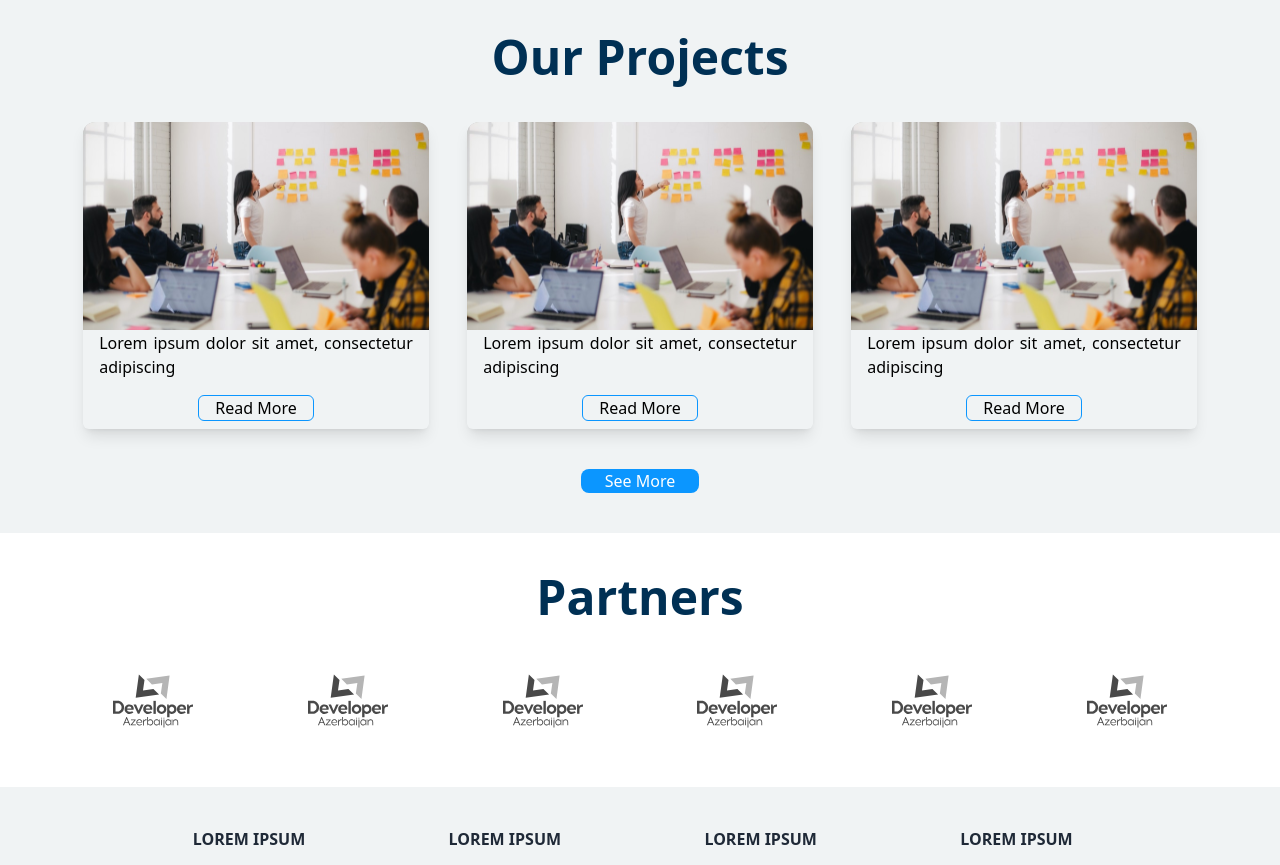
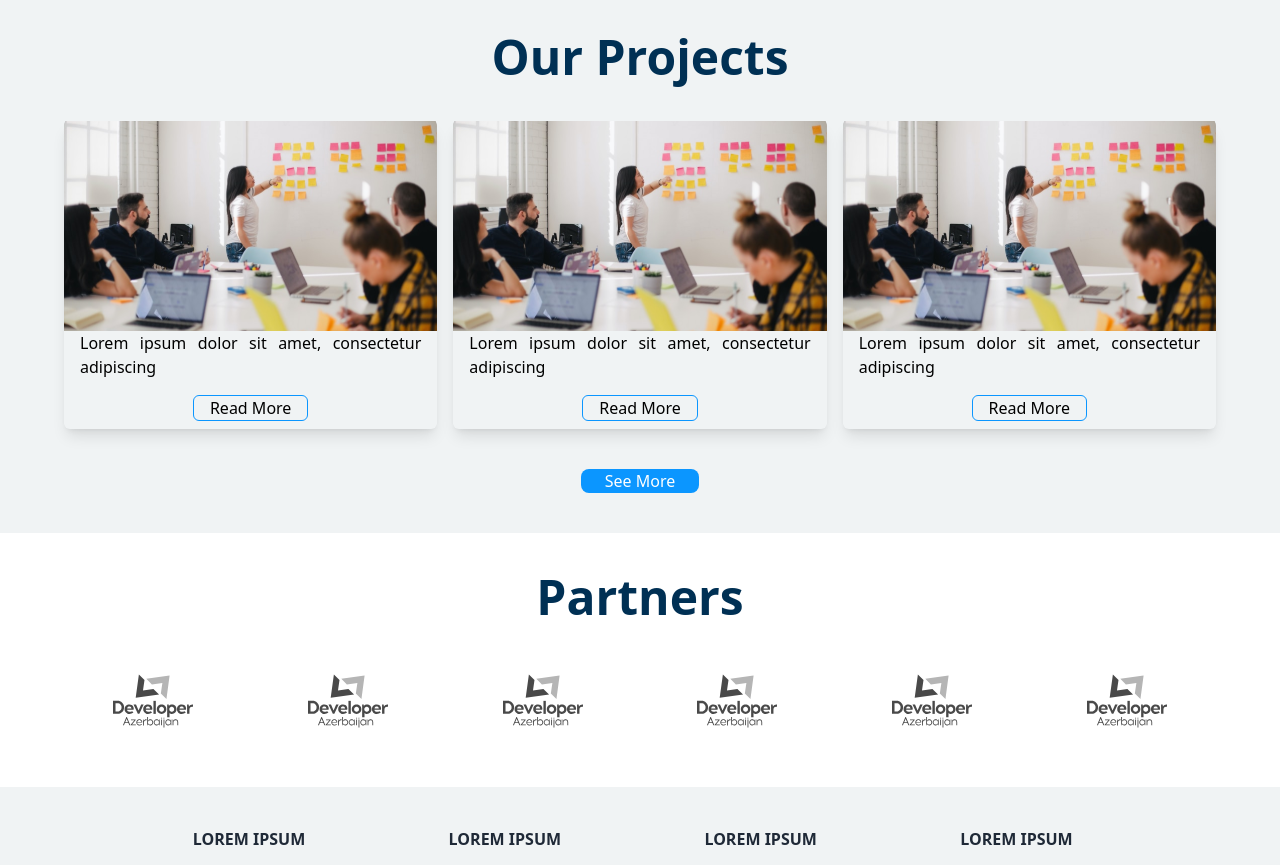
Before and after one commit to faredshadman/developer_azerbaijan, a Next.js app: page / in a window 1280 px wide. Shown: the part 3920-4785 px from the top of the page. Built offline with nearby package versions, Linux system fonts and the light colour scheme.

Commit message:
final_project

```diff
--- a/components/Project.jsx
+++ b/components/Project.jsx
@@ -1,12 +1,14 @@
 import Image from "next/image";
-const Project = ({ project, extra, setExtra }) => {
+import { useState } from "react";
+const Project = ({ project, index }) => {
+  const [extra, setExtra] = useState(false);
   return (
-    <div className="flex rounded-md flex-col relative w-[90%] shadow-lg pb-2 mx-auto md:w-[30%]">
+    <div className="flex rounded-md flex-col relative shadow-lg pb-2 mx-auto">
       <Image
         src={project.src}
-        width={200}
+        width={220}
         height={210}
-        objectFit="contain"
+        objectFit="cover"
         alt="project"
       />
       <div className="text-center space-y-4">
--- a/components/Projects.jsx
+++ b/components/Projects.jsx
@@ -23,8 +23,8 @@ const projects = [
       "Lorem ipsum dolor sit amet consectetur adipisicing elit. Eveniet, ullam corporis! Dicta laboriosam ducimus sit culpa dolore quibusdam corporis earum.",
   },
 ];
+// flex flex-col md:flex-row space-y-4 md:space-y-0 justify-between mb-10
 const Projects = () => {
-  const [extra, setExtra] = useState(false);
   const [extraProject, setExtraProject] = useState(false);
   return (
     <section className="bg-[#F0F3F4] py-10">
@@ -32,25 +32,15 @@ const Projects = () => {
         <h1 className="text-5xl text-center pb-10 font-bold text-[#003054]">
           Our Projects
         </h1>
-        <div className="flex flex-col md:flex-row space-y-4 md:space-y-0 items-center justify-between mb-10">
+        <div className="grid grid-cols-1 place-items-start md:grid-cols-3 gap-4 mb-10">
           {projects.map((project) => (
-            <Project
-              key={project.id}
-              extra={extra}
-              setExtra={setExtra}
-              project={project}
-            />
+            <Project key={project.id} project={project} />
           ))}
         </div>
         {extraProject && (
-          <div className="flex flex-col md:flex-row space-y-4 md:space-y-0 items-center justify-between mb-10">
-            {projects.map((project) => (
-              <Project
-                key={project.id}
-                extra={extra}
-                setExtra={setExtra}
-                project={project}
-              />
+          <div className="grid grid-cols-1 place-items-start md:grid-cols-3 gap-4 mb-10">
+            {projects.map((project, i) => (
+              <Project key={project.id} index={i} project={project} />
             ))}
           </div>
         )}
```
